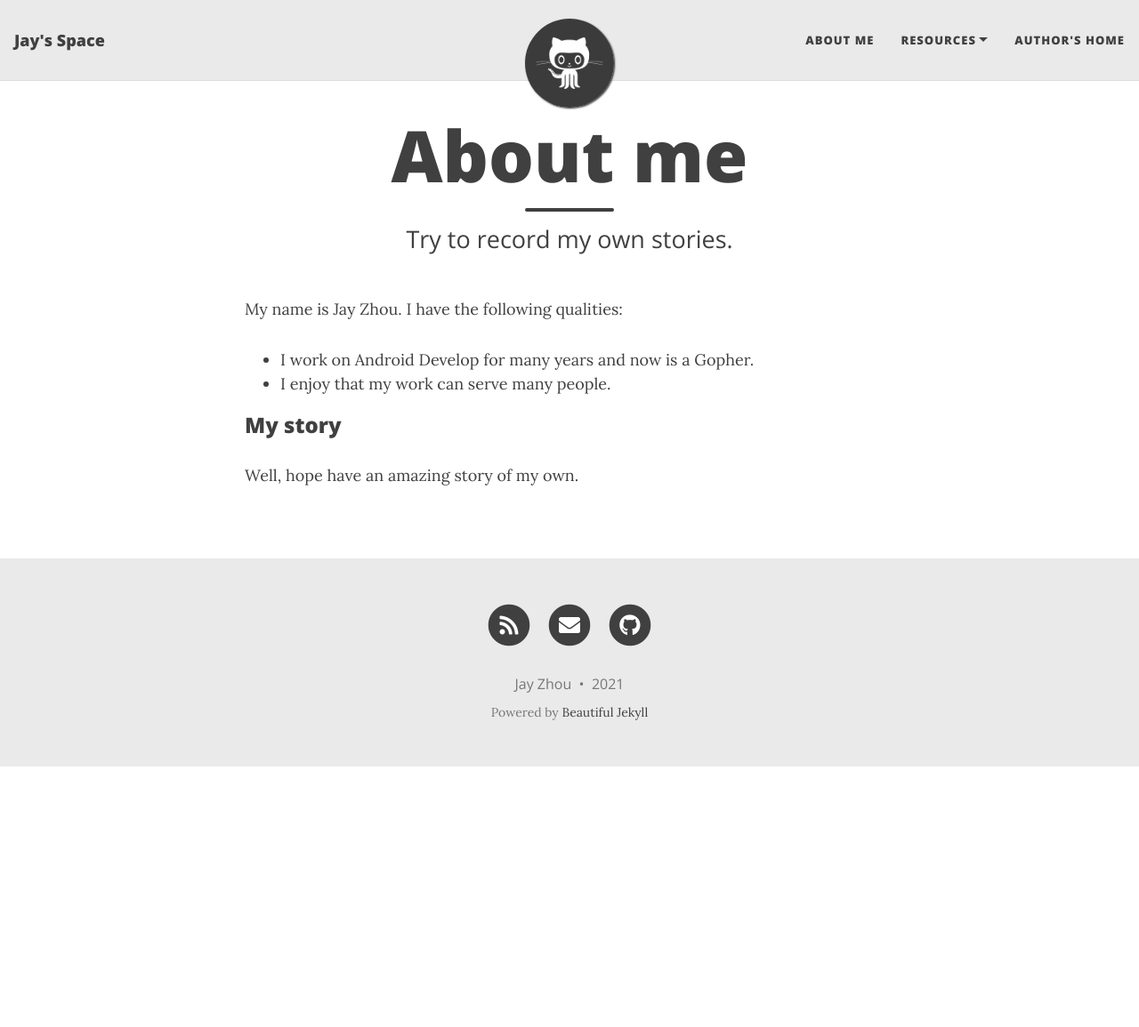
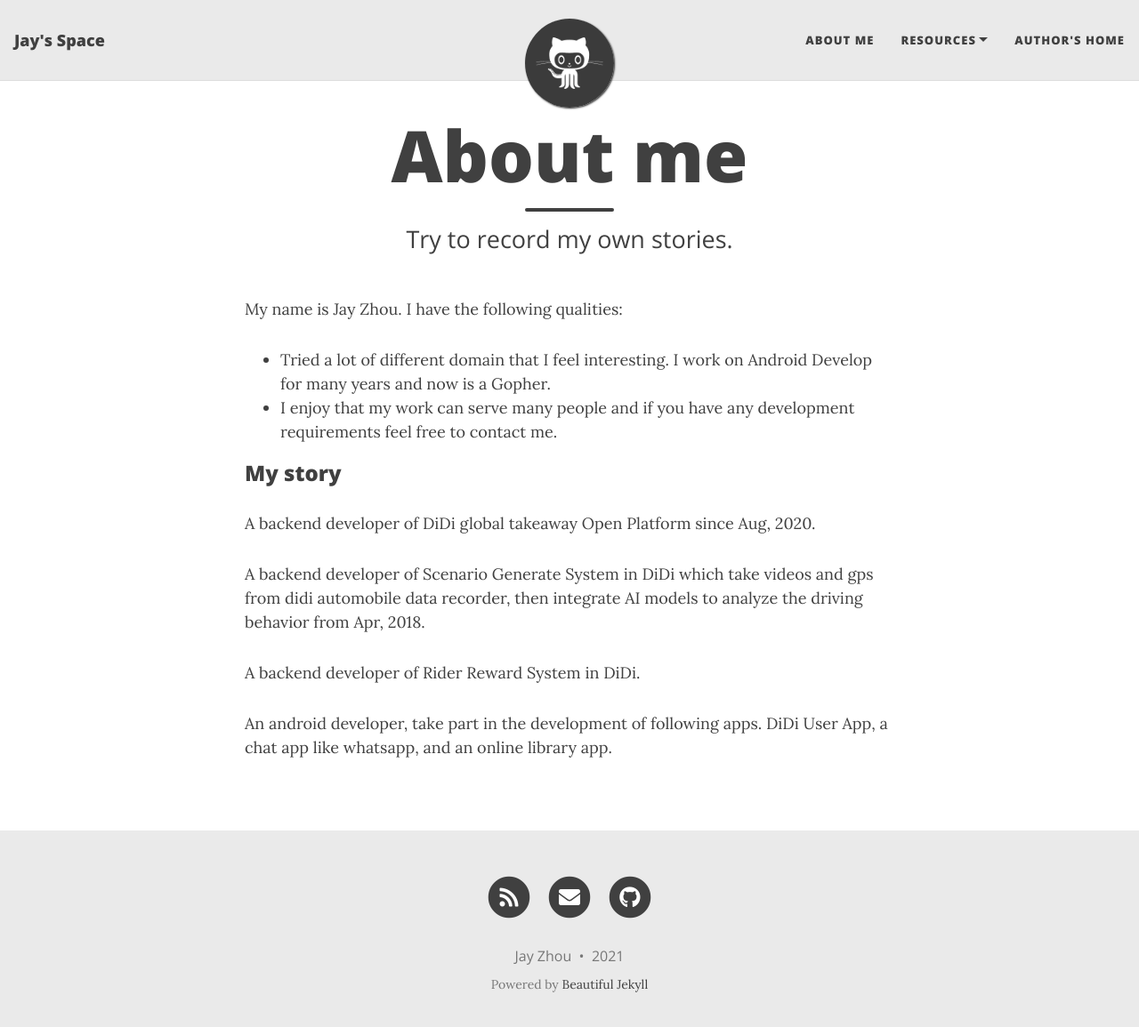
Before and after one commit to jayzhou215/jayzhou215.github.io, a Jekyll site: the page built from aboutme.md, in a window 1280 px wide and 1168 px high. Shown: the top 1155 px of the window at 89% size. Built offline with Jekyll 4.4.1, drawn with Linux system fonts in a browser that asks for light colours; nearby versions of some CDN libraries.

Commit message:
update about me

```diff
--- a/aboutme.md
+++ b/aboutme.md
@@ -6,9 +6,15 @@ subtitle: Try to record my own stories.
 
 My name is Jay Zhou. I have the following qualities:
 
-- I work on Android Develop for many years and now is a Gopher.
-- I enjoy that my work can serve many people.
+- Tried a lot of different domain that I feel interesting. I work on Android Develop for many years and now is a Gopher.
+- I enjoy that my work can serve many people and if you have any development requirements feel free to contact me.
 
 ### My story
 
-Well, hope have an amazing story of my own.
+A backend developer of DiDi global takeaway Open Platform since Aug, 2020.
+
+A backend developer of Scenario Generate System in DiDi which take videos and gps from didi automobile data recorder, then integrate AI models to analyze the driving behavior from Apr, 2018.
+
+A backend developer of Rider Reward System in DiDi.
+
+An android developer, take part in the development of following apps. DiDi User App, a chat app like whatsapp, and an online library app.
```
